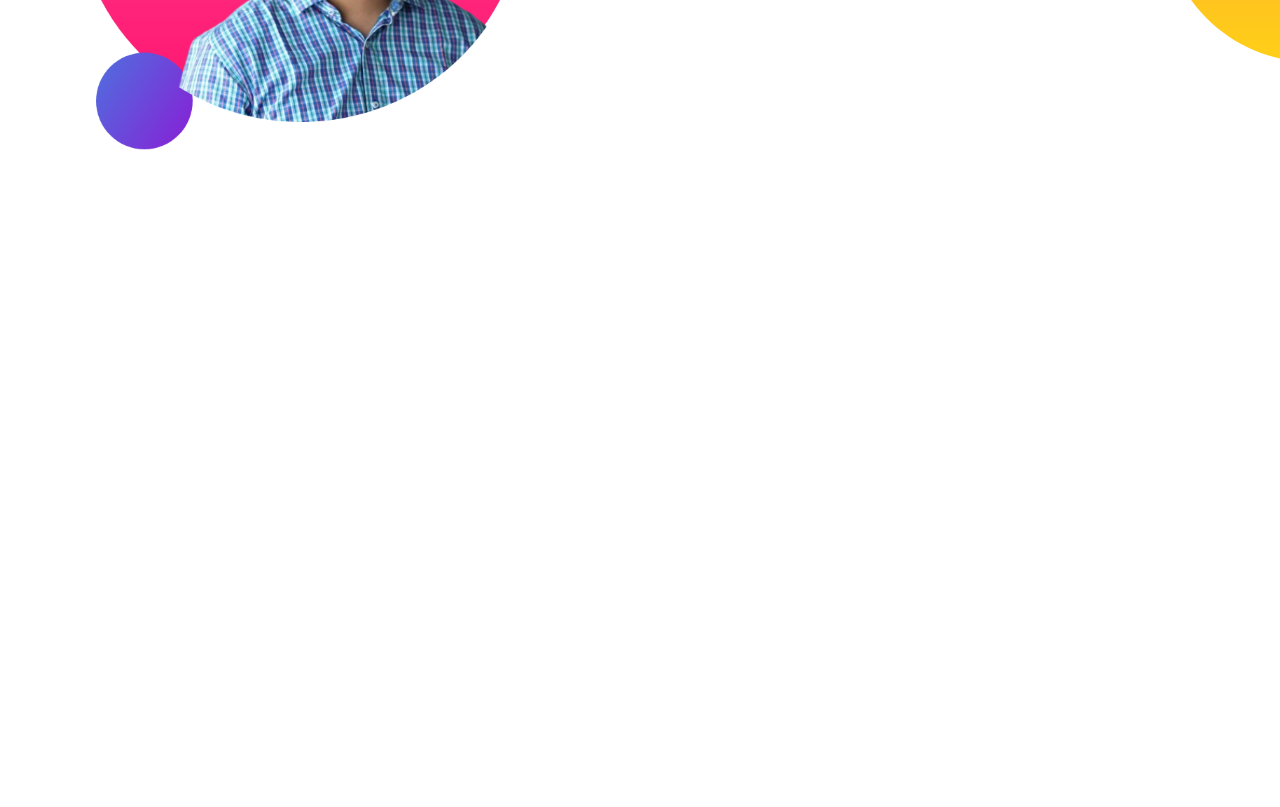
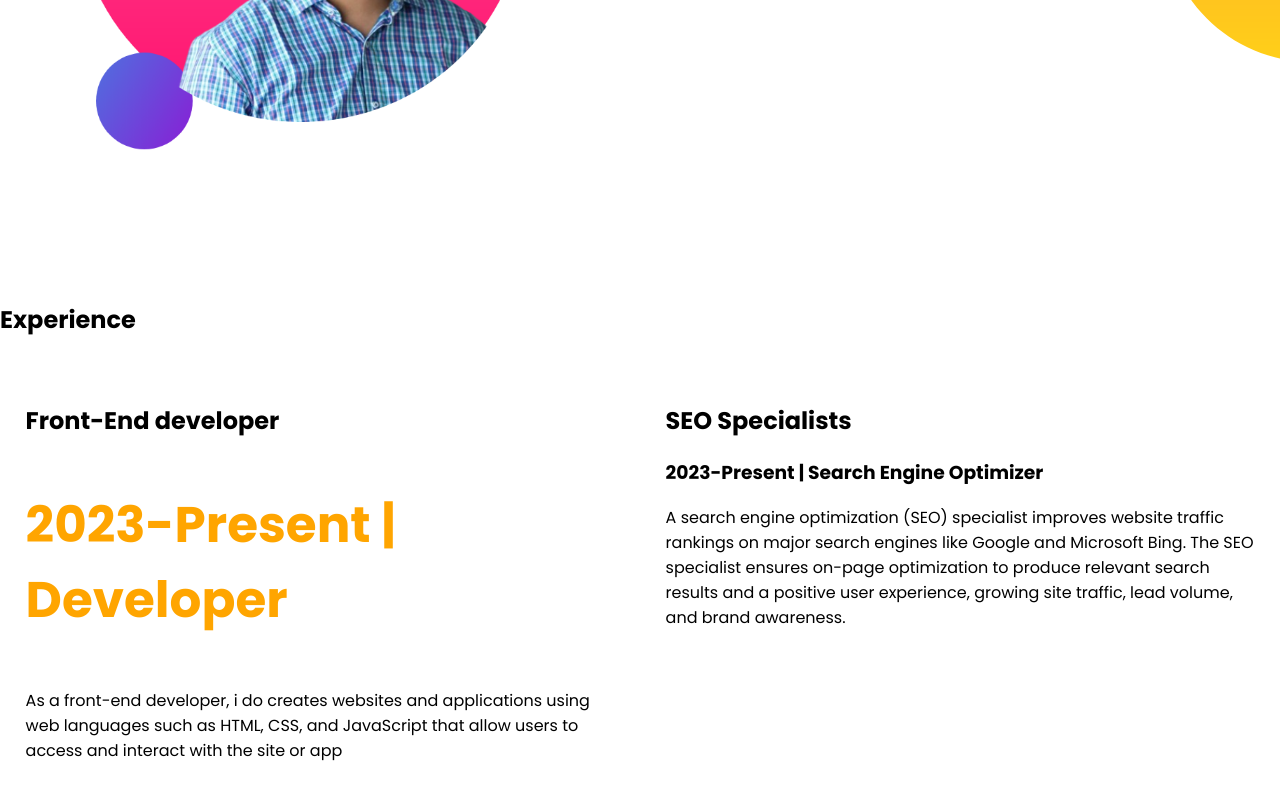
Before and after one commit to NaimIslamm/developer-portfolio, a plain HTML site: page index.html in a window 1280 px wide. Shown: the part 1018-1825 px from the top of the page. Before the commit the page ends 1320 px from the top, so only its background shows below. Drawn offline with Linux system fonts and the light colour scheme.

Commit message:
added experience

```diff
--- a/index.html
+++ b/index.html
@@ -10,7 +10,7 @@
     <link rel="stylesheet" href="style.css">
 </head>
 <body>
-    <section class="Top">
+    <section class="Top flexible-conatiner">
         <div class="half-width">
             <h1>Welcome To</h1>
         <h1><span class="name">Naim Islam</span> World!</h1>
@@ -23,20 +23,32 @@
 
         </div>
     </section>
-    <section class="middle">
+    <section class="middle flexible-conatiner">
         <div class="half-width"><img src="images/my-bg2.png" alt="naim's images"></div>
             <div class="half-width">
                 <h1>Front-End Developer</h1>
                 <h3> Became a web developer</h3>
                 <p>I will architects and develops websites and applications using web technologies (i.e., HTML, CSS, DOM, and JavaScript), which run on the Open Web Platform or act as compilation input for non-web platform environments.</p>
                 <a class="link-button" target="_blank" href="images/Naimul I. Pic.pdf">DOWNLOAD RESUME</a>
+            </div>
+    </section>
+    <section class="experience">
+        <h2>Experience</h2>
+        <div class="flexible-conatiner">
+            <div class="half-width">
+                <h2>Front-End developer</h2>
+                <h3 class="name">2023-Present | Developer</h3>
+                    <p>As a front-end developer, i do creates websites and applications using web languages such as HTML, CSS, and JavaScript that allow users to access and interact with the site or app</p>
+                </div>
+                    <div class="half-width">
+                        <h2>SEO Specialists</h2>
+                        <h3>2023-Present | Search Engine Optimizer</h3>
+                        <p>A search engine optimization (SEO) specialist improves website traffic rankings on major search engines like Google and Microsoft Bing. The SEO specialist ensures on-page optimization to produce relevant search results and a positive user experience, growing site traffic, lead volume, and brand awareness.</p>
+                    </div>
+        </div>
 
 
-
-            </div>
-
-        </div>
-
     </section>
+</section>
 </body>
 </html>
--- a/style.css
+++ b/style.css
@@ -6,7 +6,7 @@ body{
     color: orange;
     font-size: 50px;
 }
-section{
+.flexible-conatiner{
     display: flex;
     margin-bottom: 120px;
 }
```
Also changed, not shown: images/1689968971547-removebg-preview.png (deleted).
